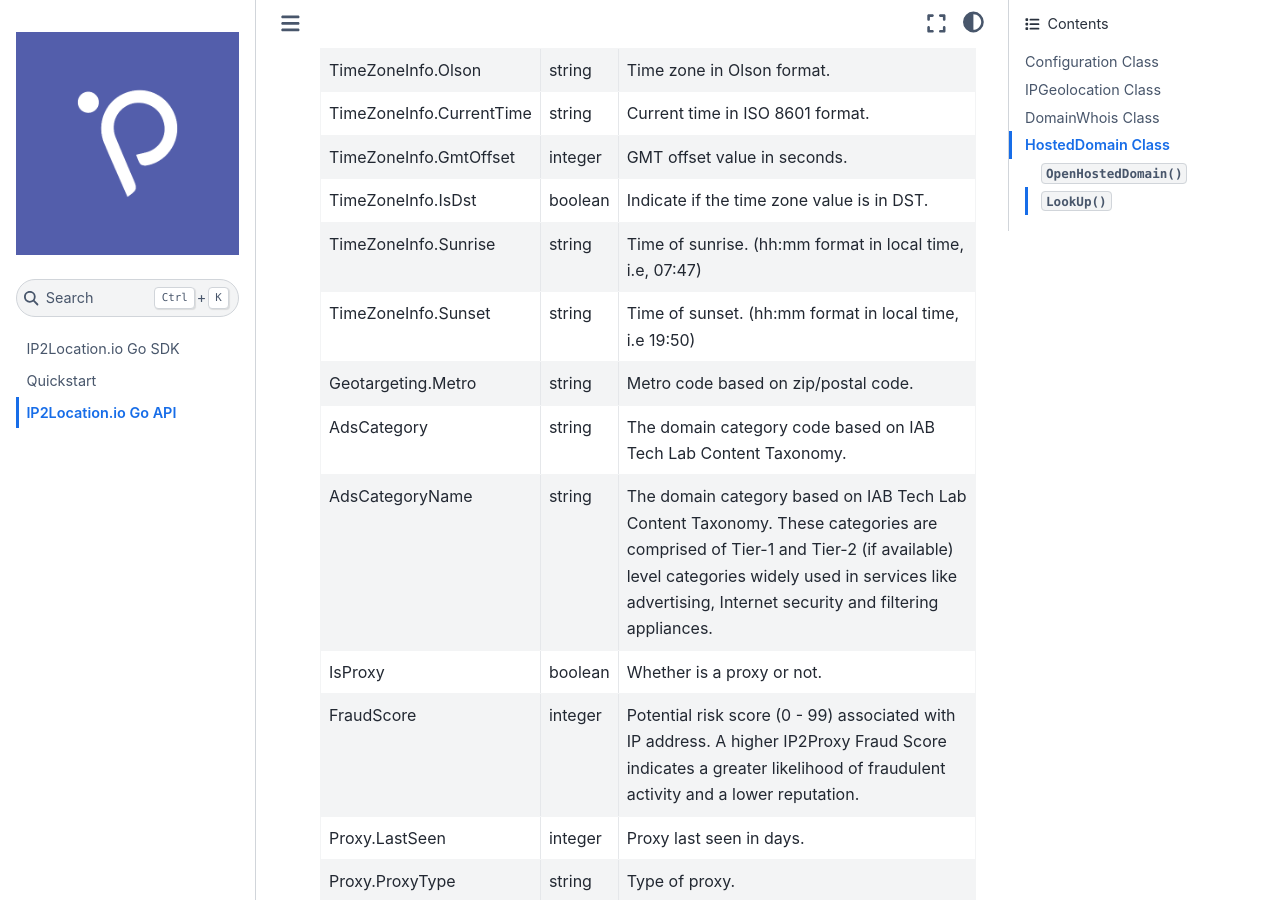
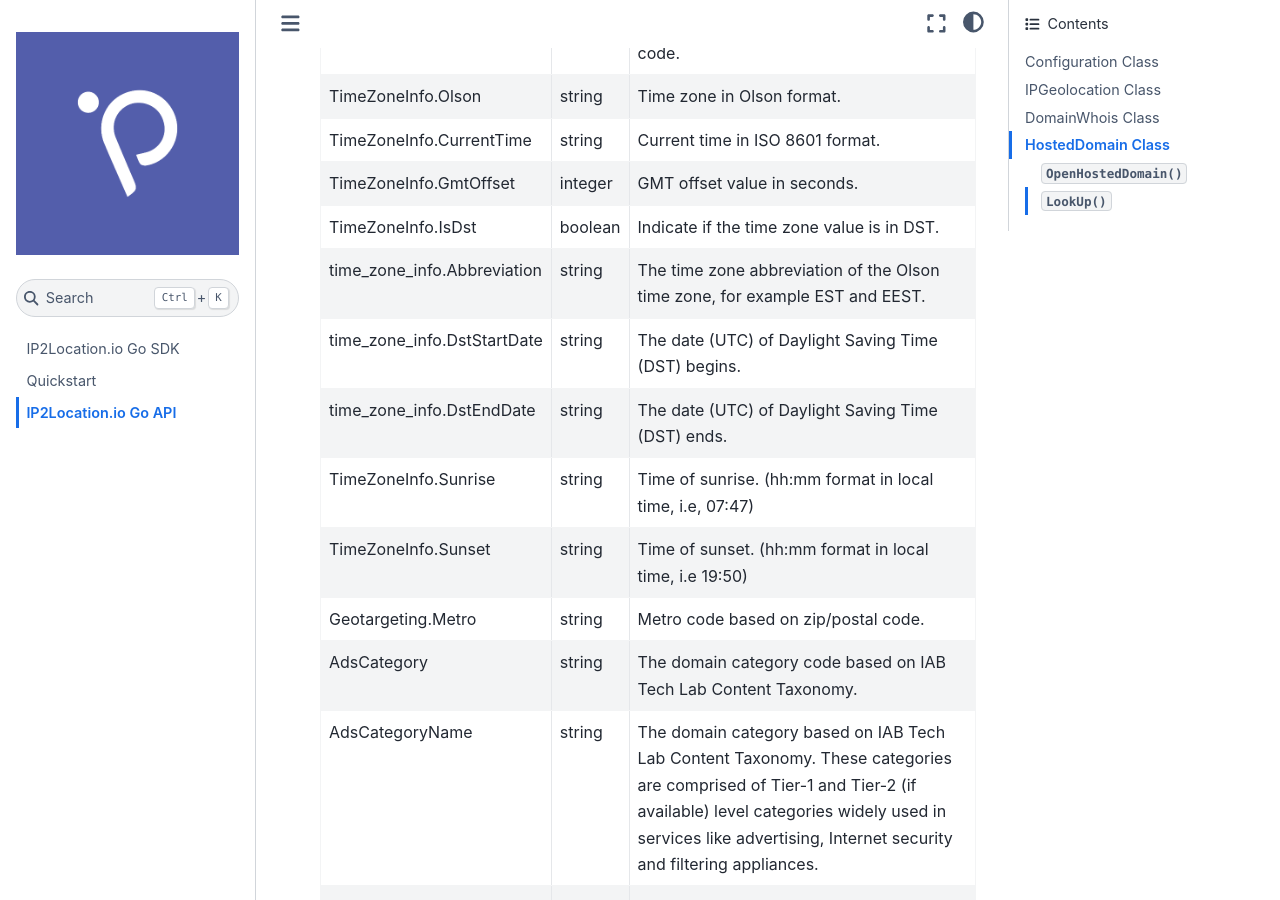
Before and after one commit to ip2location/ip2location-io-go, a Sphinx documentation site: the page built from docs/source/code.md, in a window 1280 px wide and 900 px high, scrolled down 4122 px. Built offline with Sphinx 7.4.7 and the Sphinx Book theme 1.1.4, drawn with Linux system fonts in a browser that asks for light colours.

Commit message:
Added abbreviation, dst_start_date and dst_end_date info

```diff
--- a/docs/source/code.md
+++ b/docs/source/code.md
@@ -82,6 +82,9 @@
 |TimeZoneInfo.CurrentTime|string|Current time in ISO 8601 format.|
 |TimeZoneInfo.GmtOffset|integer|GMT offset value in seconds.|
 |TimeZoneInfo.IsDst|boolean|Indicate if the time zone value is in DST.|
+|time_zone_info.Abbreviation|string|The time zone abbreviation of the Olson time zone, for example EST and EEST.|
+|time_zone_info.DstStartDate|string|The date (UTC) of Daylight Saving Time (DST) begins.|
+|time_zone_info.DstEndDate|string|The date (UTC) of Daylight Saving Time (DST) ends.|
 |TimeZoneInfo.Sunrise|string|Time of sunrise. (hh:mm format in local time, i.e, 07:47)|
 |TimeZoneInfo.Sunset|string|Time of sunset. (hh:mm format in local time, i.e 19:50)|
 |Geotargeting.Metro|string|Metro code based on zip/postal code.|
```
Also changed, not shown: docs/source/quickstart.md (+3 -0 lines).
